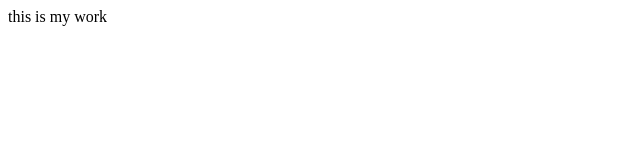
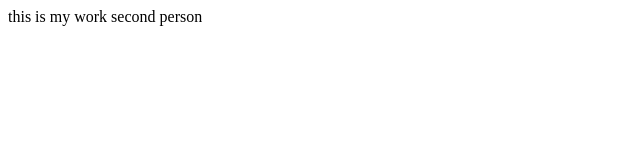
Before and after one commit to PalleDashmini/person1, a plain HTML site: page index.html in a window 1280 px wide. Shown: the whole page, without its empty margins (0-640 px from the left). Drawn offline with Linux system fonts and the light colour scheme.

Commit message:
secondperson

```diff
--- a/index.html
+++ b/index.html
@@ -7,5 +7,6 @@
 </head>
 <body>
     this is my work
+    second person
 </body>
 </html>
```
